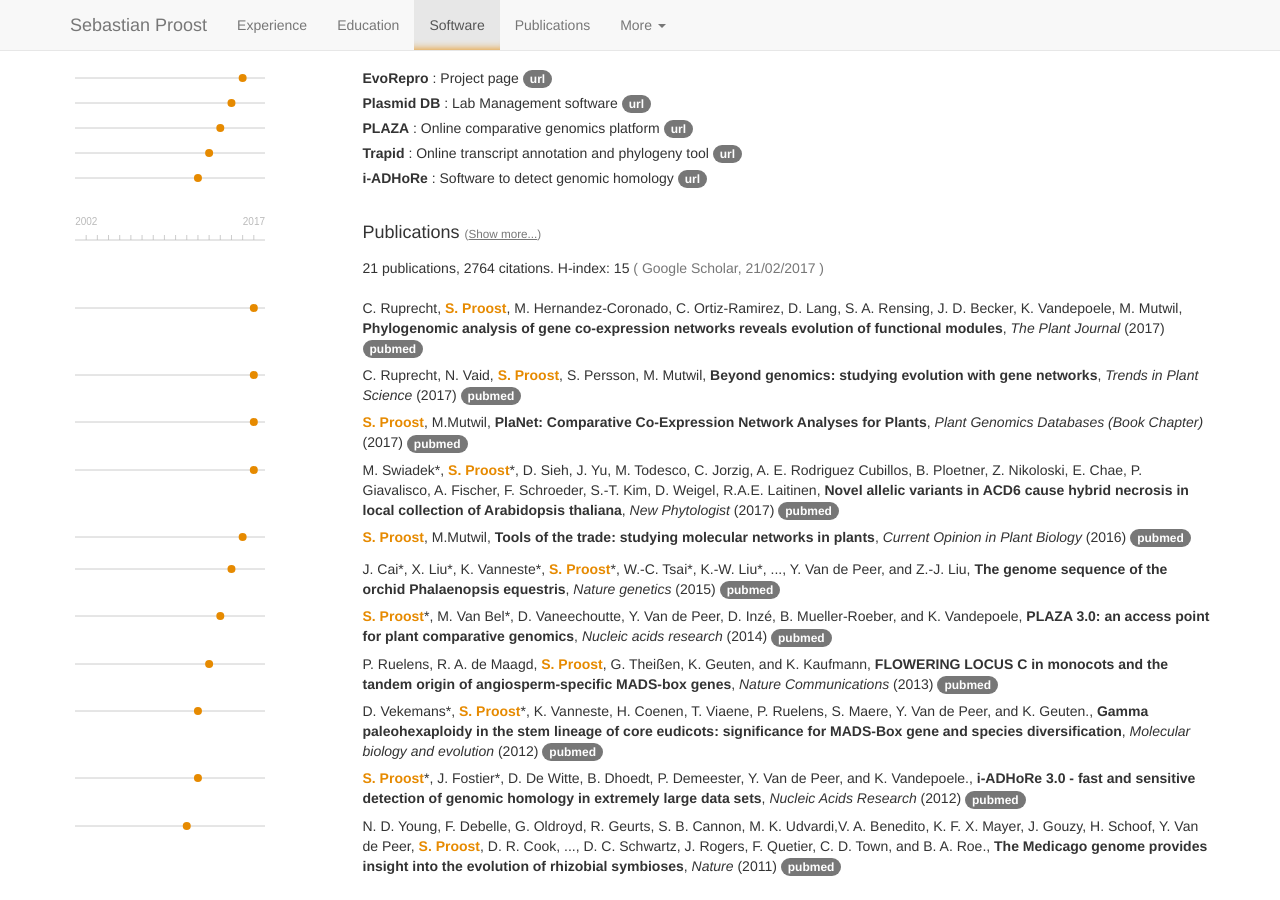
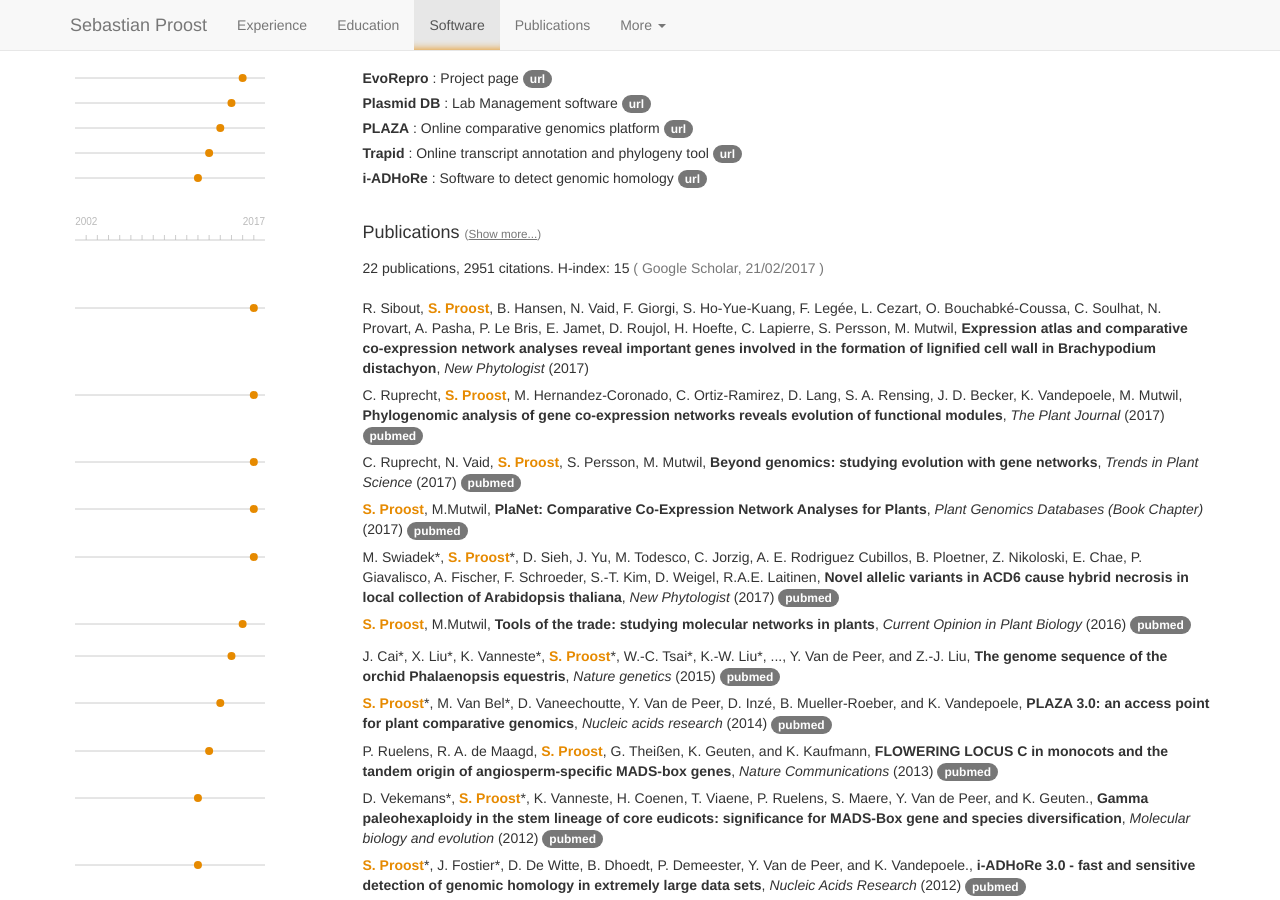
Before and after one commit to sepro/resume-pre2020, a Jekyll site: the page built from index.html, in a window 1280 px wide and 900 px high, scrolled down 784 px. Built offline with Jekyll 4.4.1, drawn with Linux system fonts in a browser that asks for light colours; Markdown is read by kramdown in place of the engine named in the settings.

Commit message:
added publication + updated citations

```diff
--- a/_data/citations.yaml
+++ b/_data/citations.yaml
@@ -1,6 +1,6 @@
 platform: Google Scholar
 date: 21/02/2017
-publication_count: 21
-count: 2764
+publication_count: 22
+count: 2951
 hindex: 15
 i10index: 16
--- a/_data/publications.csv
+++ b/_data/publications.csv
@@ -1,4 +1,5 @@
 Authors,Title,Journal,Year,Selected,PMID
+"R. Sibout, S. Proost, B. Hansen, N. Vaid, F. Giorgi, S. Ho-Yue-Kuang, F. Legée, L. Cezart, O. Bouchabké-Coussa, C. Soulhat, N. Provart, A. Pasha, P. Le Bris, E. Jamet, D. Roujol, H. Hoefte, C. Lapierre, S. Persson, M. Mutwil",Expression atlas and comparative co-expression network analyses reveal important genes involved in the formation of lignified cell wall in Brachypodium distachyon, New Phytologist,2017,1,
 "C. Ruprecht, S. Proost, M. Hernandez-Coronado, C. Ortiz-Ramirez, D. Lang, S. A. Rensing, J. D. Becker, K. Vandepoele, M. Mutwil",Phylogenomic analysis of gene co-expression networks reveals evolution of functional modules,The Plant Journal,2017,1,28161902
 "C. Ruprecht, N. Vaid, S. Proost, S. Persson, M. Mutwil",Beyond genomics: studying evolution with gene networks,Trends in Plant Science,2017,1,28126286
 "S. Proost, M.Mutwil",PlaNet: Comparative Co-Expression Network Analyses for Plants,Plant Genomics Databases (Book Chapter),2017,1,27987173
```
